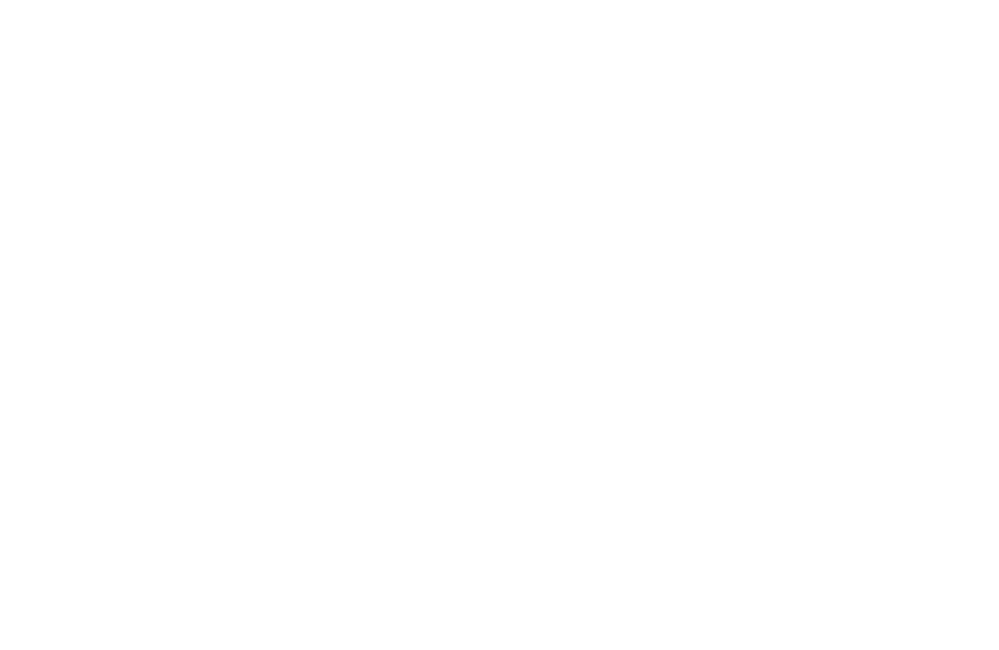
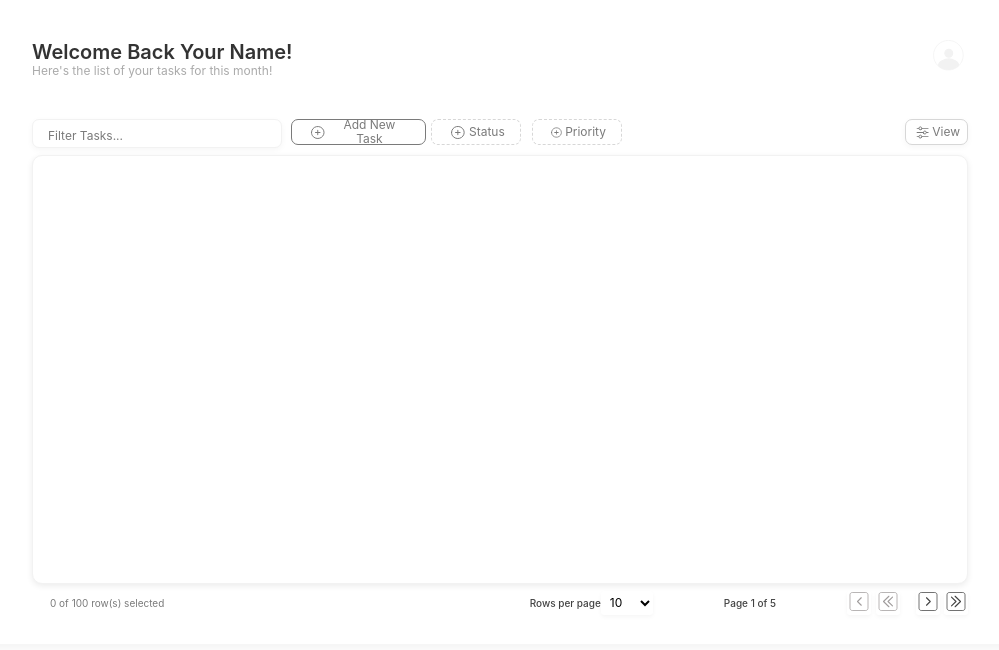
Before and after one commit to Woody-coder/power-todo, a plain HTML site: page index.html in a window 1280 px wide. Shown: the whole page, without its empty margins (140-1139 px from the left). Drawn offline with nearby package versions, Linux system fonts and the light colour scheme.

Commit message:
US001 start

```diff
--- /dev/null
+++ b/css/reset.css
@@ -0,0 +1,43 @@
+* {
+  margin: 0;
+  padding: 0;
+  box-sizing: border-box;
+}
+
+body {
+  font-family: Arial, sans-serif;
+  line-height: 1.5;
+  color: #333;
+  background-color: #fff;
+}
+
+ul, ol {
+  list-style: none;
+}
+
+a {
+  text-decoration: none;
+  color: inherit;
+}
+
+img {
+  max-width: 100%;
+  height: auto;
+  display: block;
+}
+
+button, input, textarea {
+  border: none;
+  outline: none;
+  font: inherit;
+  background: none;
+}
+
+button {
+  cursor: pointer;
+}
+
+table {
+  border-collapse: collapse;
+  width: 100%;
+}
--- a/css/styles.css
+++ b/css/styles.css
@@ -0,0 +1,209 @@
+@import url('reset.css');
+:root {
+  --font-family: 'Inter', sans-serif;
+  --second-family: 'Itim', sans-serif;
+}
+
+body {
+  font-family: var(--font-family);
+  line-height: 1.2;
+  display: flex;
+  justify-content: center;
+  align-items: center;
+}
+
+header {
+  display: flex;
+  justify-content: space-between;
+  align-items: center;
+}
+
+.icon-registration {
+  width: 39px;
+  height: 39px;
+}
+
+.container-main {
+  grid-template-columns: repeat(12, 1fr);
+  column-gap: 24px;
+  border-radius: 15px;
+  width: 1128px;
+  height: 644px;
+  box-shadow: 0 2px 6px 4px rgba(0, 0, 0, 0.04);
+  background: #fff;
+}
+
+.container {
+  max-width: 1200px;
+  padding: 0 96px 0 96px;
+  margin: 40px auto 0;
+}
+
+h1 {
+  font-weight: 600;
+  font-size: 20px;
+}
+
+.title-description {
+  font-weight: 400;
+  font-size: 12px;
+  color: #aaa;
+}
+
+.filter {
+  border: 1px solid #f2f2f2;
+  border-radius: 7px;
+  padding: 7px 15px;
+  width: 250px;
+  height: 29px;
+  box-shadow: 0 2px 6px 0 rgba(0, 0, 0, 0.04);
+  background: #fff;
+}
+
+.filter::placeholder {
+  font-weight: 400;
+  font-size: 12px;
+  color: #7a7a7a;
+}
+
+.section {
+  margin-top: 40px;
+  display: flex;
+  justify-content: space-between;
+}
+
+.buttons {
+  display: flex;
+}
+
+.b-new-task {
+  display: flex;
+  align-items: center;
+  margin-left: 9px;
+  margin-right: 5px;
+  border: 1px solid #7a7a7a;
+  border-radius: 7px;
+  padding: 7px 15px;
+  width: 135px;
+  height: 26px;
+  background: #fff;
+  font-weight: 400;
+  font-size: 12px;
+  color: #7a7a7a;
+}
+
+.b-check {
+  display: flex;
+  align-items: center;
+  border: 1px dashed #d7d7d7;
+  border-radius: 7px;
+  padding: 7px 15px;
+  width: 90px;
+  height: 26px;
+  background: #fff;
+  font-weight: 400;
+  font-size: 12px;
+  color: #7a7a7a;
+}
+
+.b-status {
+  margin-right: 11px;
+}
+
+.b-view {
+  display: flex;
+  align-items: center;
+  border: 1px solid #d7d7d7;
+  border-radius: 7px;
+  padding: 7px;
+  width: 63px;
+  height: 26px;
+  box-shadow: 0 2px 6px 0 rgba(0, 0, 0, 0.04);
+  background: #fff;
+  font-weight: 400;
+  font-size: 12px;
+  color: #7a7a7a;
+}
+
+.tasks-list {
+  border: 1px solid #f2f2f2;
+  width: 936px;
+  height: 429px;
+  border-radius: 10px;
+  box-shadow: 0 2px 6px 0 rgba(0, 0, 0, 0.08);
+  background: #fff;
+  margin-top: 7px;
+}
+
+.icon-main {
+  width: 22px;
+  height: 21px;
+}
+
+footer {
+  display: flex;
+  justify-content: space-between;
+  align-items: center;
+  margin-top: 2px;
+  max-width: 1200px;
+  padding: 0 96px 0 96px;
+}
+
+.footer-main {
+  display: flex;
+  justify-content: center;
+  align-items: center;
+  gap: 71px;
+}
+
+.select {
+  display: flex;
+  align-items: center;
+}
+
+.pages {
+  font-weight: 400;
+  font-size: 10px;
+  color: #7a7a7a;
+  margin-left: 18px;
+}
+
+.row-per-pages {
+  font-weight: 500;
+  font-size: 10px;
+  color: #434343;
+}
+
+select {
+  border-radius: 3px;
+  padding: 2px 5px;
+  width: 52px;
+  height: 24px;
+  box-shadow: 0 2px 4px 0 rgba(0, 0, 0, 0.04);
+  background: #fff;
+  border: none;
+  font-size: 12px;
+}
+
+.page-info {
+  font-weight: 500;
+  font-size: 10px;
+  color: #434343;
+}
+
+.svgs {
+  display: flex;
+  justify-content: space-between;
+  align-items: center;
+  gap: 16px;
+  margin-top: 5px;
+}
+
+.icon-bottom {
+  border-radius: 3px;
+  fill: #fff;
+  border: 0px solid #a19d9d;
+  box-shadow: 0 2px 4px 0 rgba(0, 0, 0, 0.04);
+  height: 24px;
+  width: 24px;
+}
--- a/index.html
+++ b/index.html
@@ -1,14 +1,104 @@
 <!DOCTYPE html>
 <html lang="en">
   <head>
-	<meta charset="UTF-8">
-	<meta name="viewport" content="width=device-width, initial-scale=1.0">
+    <meta charset="UTF-8" />
+    <meta name="viewport" content="width=device-width, initial-scale=1.0" />
     <title>TO-DO list</title>
-	<link rel="stylesheet" href="https://cdn.jsdelivr.net/npm/modern-normalize/modern-normalize.css">
-	<link rel="stylesheet" href="./css/styles.css">
+    <link
+      rel="stylesheet"
+      href="https://cdn.jsdelivr.net/npm/modern-normalize/modern-normalize.css"
+    />
+    <link rel="stylesheet" href="./css/styles.css" />
   </head>
   <body>
+    <div class="container-main">
+      <header class="container">
+        <div>
+          <h1>Welcome Back Your Name!</h1>
+          <p class="title-description">
+            Here's the list of your tasks for this month!
+          </p>
+        </div>
+        <svg class="icon-registration">
+          <use href="./images-svg/symbol-defs (main-reg).svg#icon-Component-4"></use>
+        </svg>
+      </header>
 
+      <section class="container section">
+        <div class="buttons">
+          <input class="filter" type="text" placeholder="Filter Tasks..." />
+          <button class="b-new-task">
+            <svg class="icon-main">
+              <use href="./images-svg/symbol-defs.svg#icon-Circle-Add"></use>
+            </svg>
+            Add New Task
+          </button>
+          <button class="b-check b-status">
+            <svg class="icon-main">
+              <use href="./images-svg/symbol-defs.svg#icon-Circle-Add"></use>
+            </svg>
+            Status
+          </button>
+          <button class="b-check">
+            <svg class="icon-main">
+              <use href="./images-svg/symbol-defs.svg#icon-Circle-Add"></use>
+            </svg>
+            Priority
+          </button>
+        </div>
+        <div>
+          <button class="b-view">
+            <svg class="icon-main">
+              <use href="./images-svg/symbol-defs.svg#icon-Sort-by"></use>
+            </svg>
+            View
+          </button>
+        </div>
+      </section>
+
+      <main class="tasks-list container">
+        <div class="tasks container">
+          <ul class="test"></ul>
+        </div>
+      </main>
+
+      <footer>
+        <p class="pages">0 of 100 row(s) selected</p>
+        <div class="footer-main">
+          <div class="select">
+            <p class="row-per-pages">Rows per page</p>
+            <select>
+              <option value="10">10</option>
+            </select>
+          </div>
+          <p class="page-info">Page 1 of 5</p>
+          <div class="svgs">
+            <div class="svg-bottom-left">
+              <svg class="icon-bottom">
+                <use href="./images-svg/symbol-defs.svg#icon-Double_Left"></use>
+              </svg>
+              <svg class="icon-bottom">
+                <use
+                  href="./images-svg/symbol-defs.svg#icon-Double_right1"
+                ></use>
+              </svg>
+            </div>
+            <div class="svg-bottom-right">
+              <svg class="icon-bottom">
+                <use
+                  href="./images-svg/symbol-defs.svg#icon-Arrow_Left_5"
+                ></use>
+              </svg>
+              <svg class="icon-bottom">
+                <use
+                  href="./images-svg/symbol-defs.svg#icon-Double_right"
+                ></use>
+              </svg>
+            </div>
+          </div>
+        </div>
+      </footer>
+    </div>
 
     <script type="module" src="./main.js"></script>
   </body>
--- /dev/null
+++ b/js/tasks.js
@@ -0,0 +1,22 @@
+export const Tasks = [
+  {
+    title: 'Task 1',
+    status: 'Done',
+    priority: 'medium',
+  },
+  {
+    title: 'Task 2',
+    status: 'inProgress',
+    priority: 'medium',
+  },
+  {
+    title: 'Task 3',
+    status: 'Done',
+    priority: 'medium',
+  },
+  {
+    title: 'Task 4',
+    status: 'inProgress',
+    priority: 'medium',
+  },
+];
```
Also changed, not shown: main.js (+9 -0 lines), images-svg/symbol-defs (main-reg).svg (added), images-svg/symbol-defs.svg (added). Lines whose indentation alone changed are shown as unchanged.
